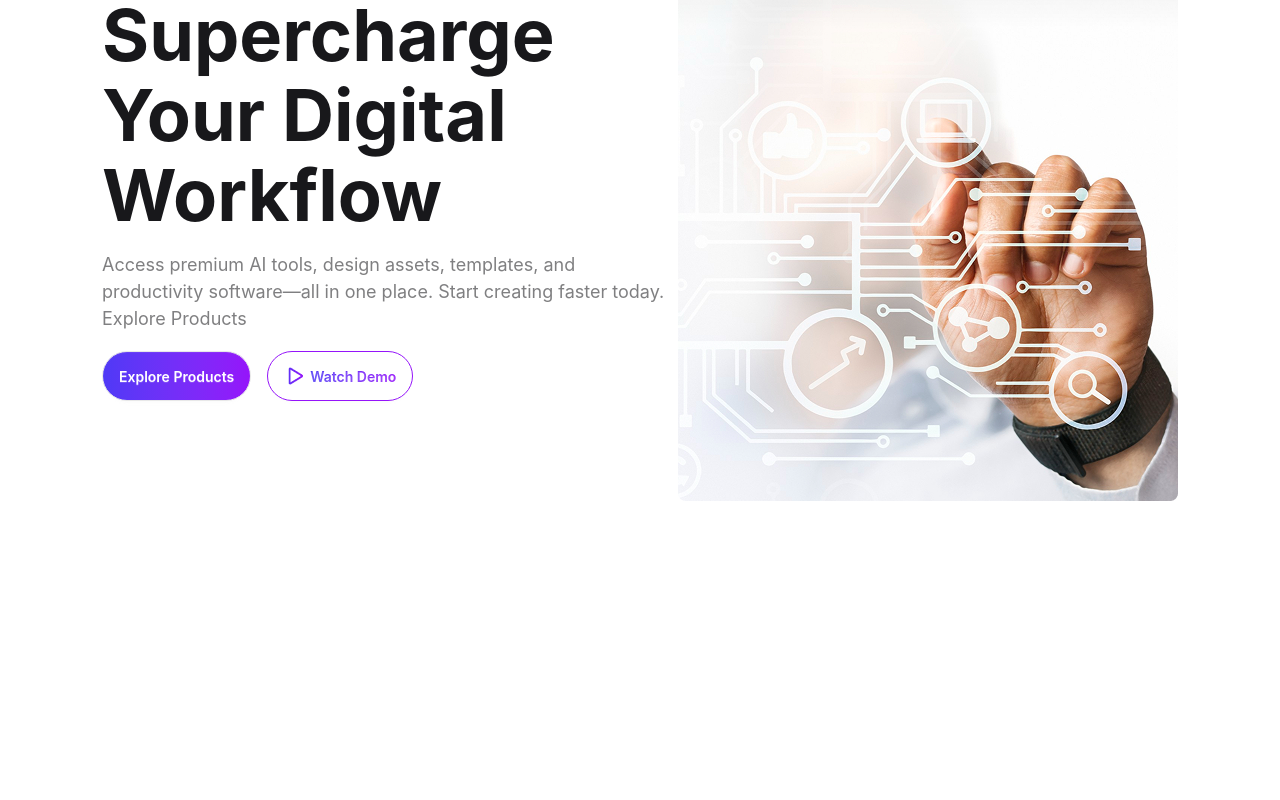
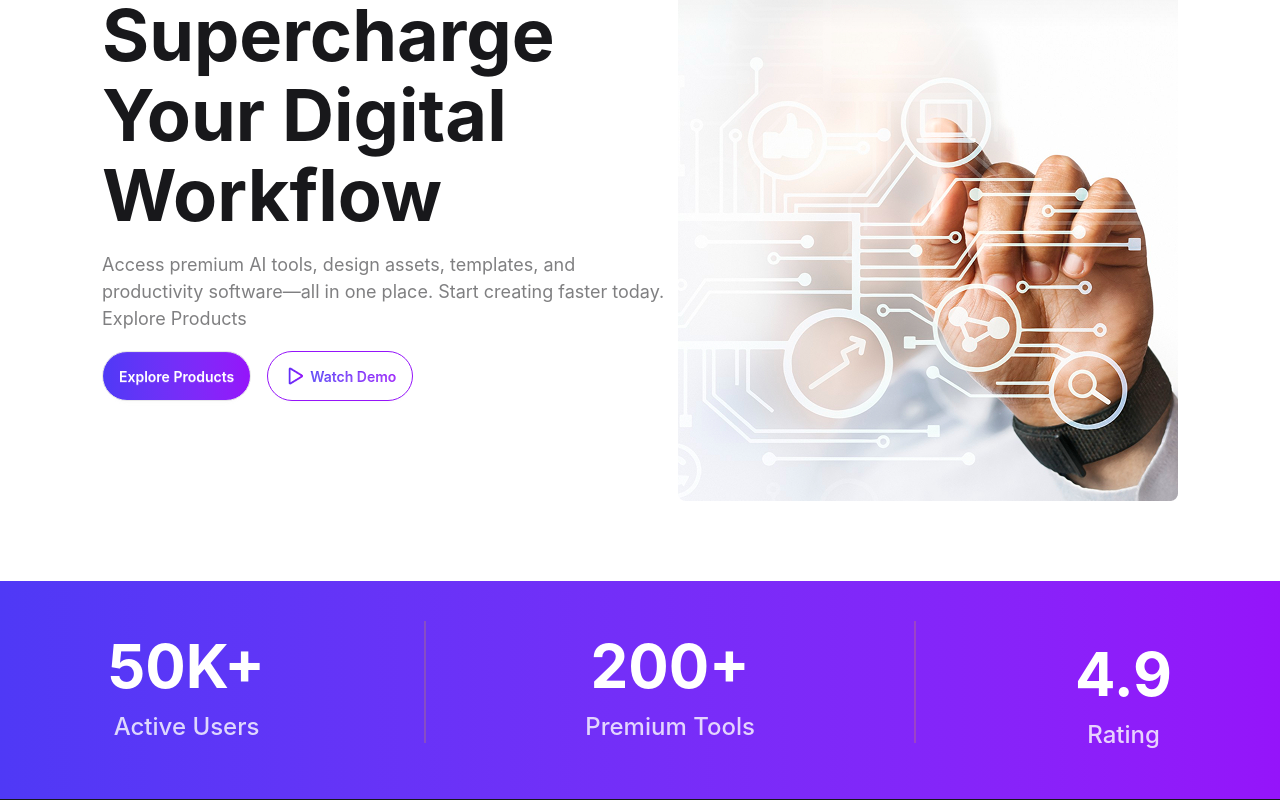
Before and after one commit to Zihad-1883/Zihad-Assignment-6, a React (Vite) app: page / in a window 1280 px wide. Shown: the part 257-1057 px from the top of the page. Before the commit the page ends 838 px from the top, so only its background shows below. Built offline with nearby package versions, Linux system fonts and the light colour scheme.

Commit message:
Status design done

```diff
--- a/src/App.jsx
+++ b/src/App.jsx
@@ -1,6 +1,7 @@
 import './App.css'
 import Banner from './Components/Banner'
 import Navbar from './Components/Navbar'
+import Stats from './Components/Stats'
 
 function App() {
 
@@ -9,6 +10,7 @@ function App() {
     <>
        <Navbar></Navbar>
        <Banner></Banner>
+       <Stats></Stats>
     </>
   )
 }
--- /dev/null
+++ b/src/Components/Stats.jsx
@@ -0,0 +1,27 @@
+import React from 'react';
+
+const Stats = () => {
+    return (
+        <div className="bg-linear-to-r from-[#4f39f6] to-[#9514fa]">
+            <div className="grid grid-cols-1 space-y-4 text-center lg:flex justify-around items-center p-10 container mx-auto">
+                <div>
+                    <h2 className="text-[60px] font-bold text-white">50K+</h2>
+                    <p className="text-2xl font-medium text-white opacity-80">Active Users</p>
+                </div>
+                <div className="divider divider-warning opacity-20 hidden lg:flex divider-horizontal"></div>
+                <div>
+                    <h2 className="text-[60px] font-bold text-white">200+</h2>
+                    <p className="text-2xl font-medium text-white opacity-80">Premium Tools</p>
+                </div>
+                <div className="divider divider-warning opacity-20 hidden lg:flex divider-horizontal"></div>
+                 <div>
+                    <h2 className="text-[60px] font-bold text-white">4.9</h2>
+                    <p className="text-2xl font-medium text-white opacity-80">Rating</p>
+                </div>
+            </div>
+                <hr />
+        </div>
+    );
+};
+
+export default Stats;
```
